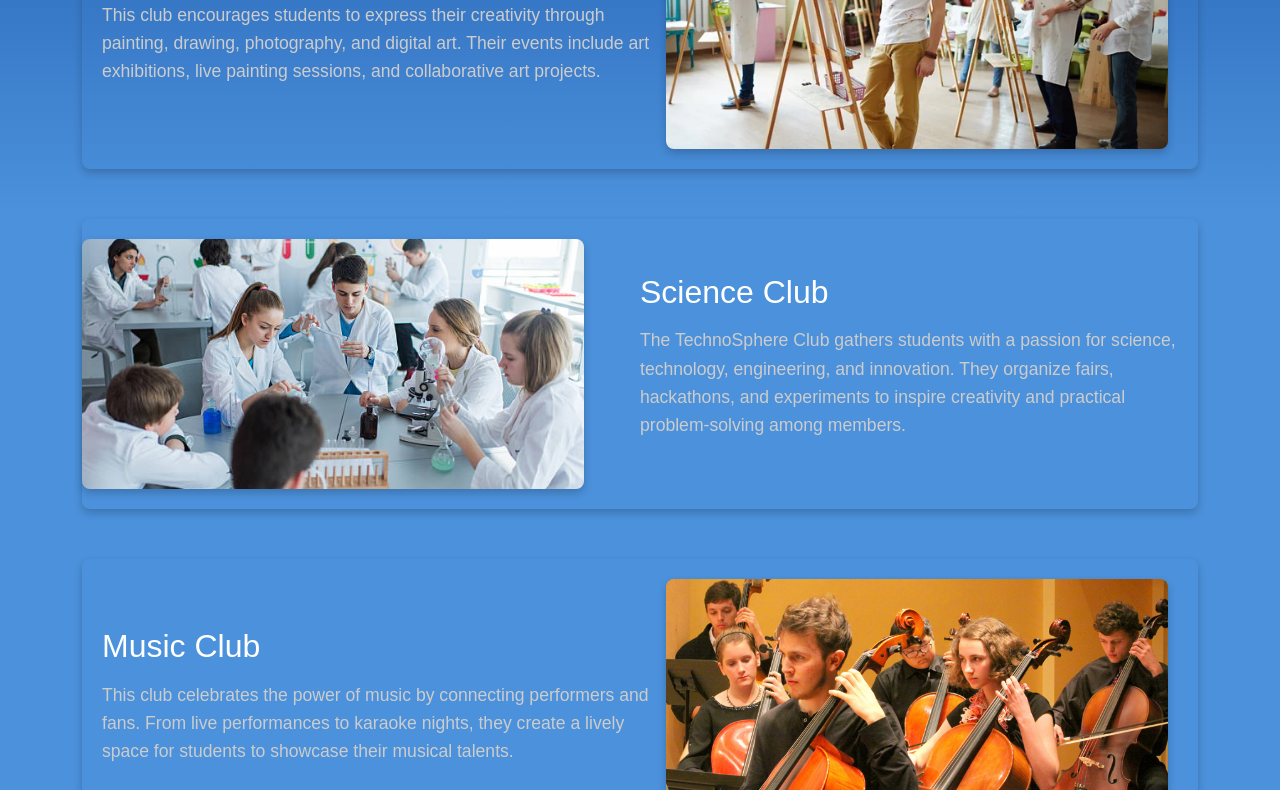
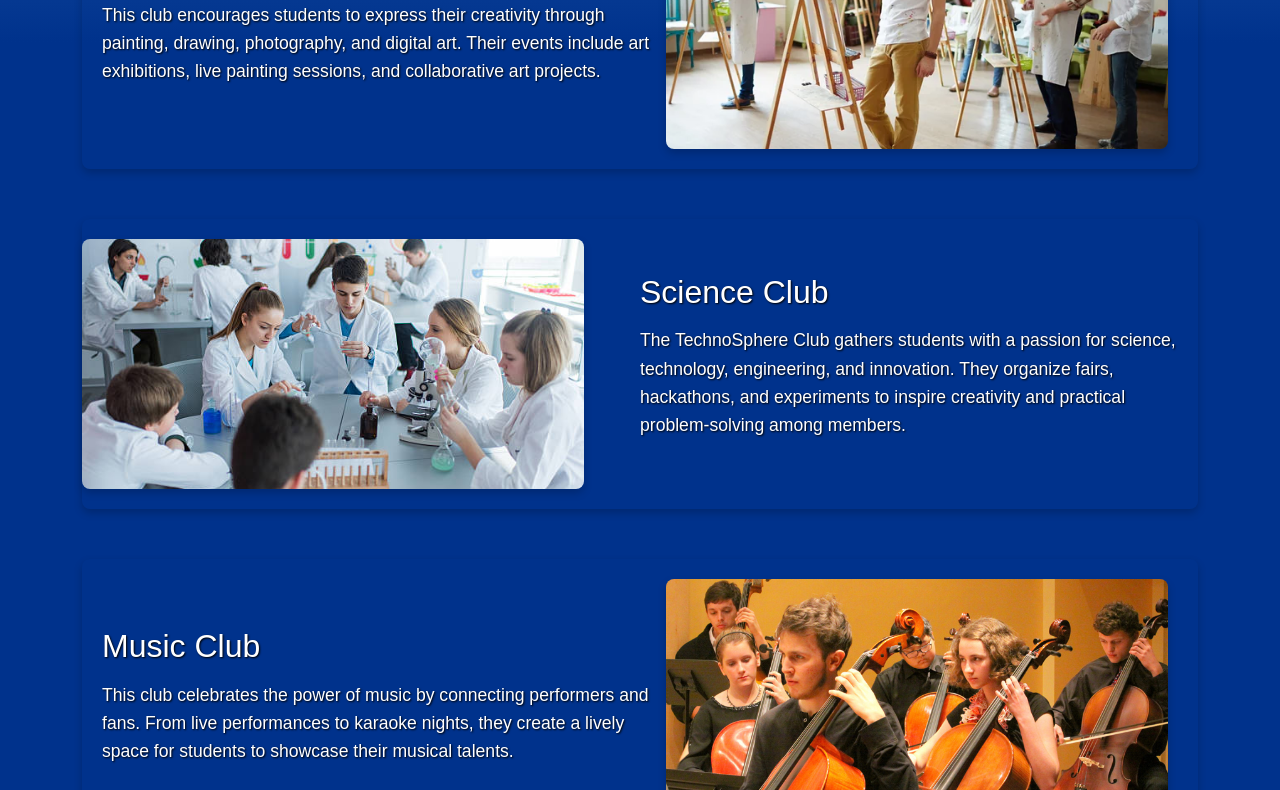
Before and after one commit to MiracleMeds/Final-Project-2024, a plain HTML site: page clubs.html in a window 1280 px wide. Shown: the part 591-1381 px from the top of the page. Drawn offline with nearby package versions, Linux system fonts and the light colour scheme.

Commit message:
Update styles.css
updated readability

```diff
--- a/CSS/styles.css
+++ b/CSS/styles.css
@@ -18,6 +18,10 @@
 
 .wrapper{
     background-image:linear-gradient(var(--mustard),white 99% );
+}
+.wrapper p{
+    text-shadow: none;
+    color: default;
 }
 /* jumbotron styles */
 .jumbotron{
@@ -168,8 +172,8 @@ body {
     height: 100%;
     margin: 0%;
     background-attachment: fixed; */
-    background: rgb(0,50,140);
-background: linear-gradient(180deg, rgba(0,50,140,1) 0%, rgba(75,145,219,1) 33%);
+    background: rgb(75,145,219);
+    background: linear-gradient(180deg, rgba(75,145,219,1) 0%, rgba(0,50,140,1) 26%);
 }
 /* End of the background color */
 
@@ -219,6 +223,7 @@ background: linear-gradient(180deg, rgba(0,50,140,1) 0%, rgba(75,145,219,1) 33%)
 /* Title Styling in Club Section */
 .club-section .content h3 {
     font-size: 2rem;
+    text-shadow: 1px 1px 2px black;
     color: rgb(255, 255, 255);
     margin-bottom: 15px;
 }
@@ -226,7 +231,8 @@ background: linear-gradient(180deg, rgba(0,50,140,1) 0%, rgba(75,145,219,1) 33%)
 /* Paragraph Styling in Club Section */
 .club-section .content p {
     font-size: 1.1rem;
-    color: #ccc;
+    text-shadow: 1px 1px 2px black;
+    color:white;
     line-height: 1.6;
 }
 
```
